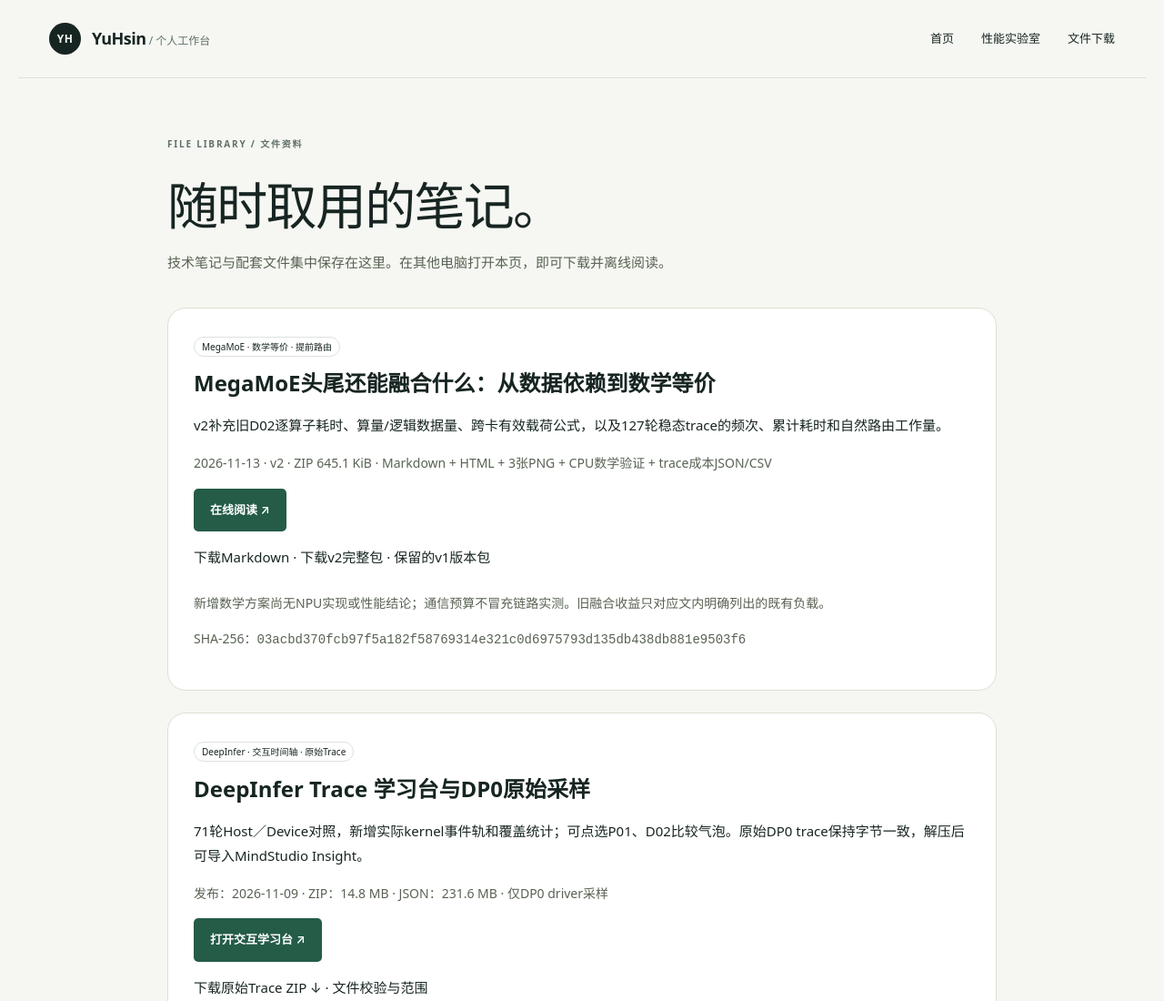
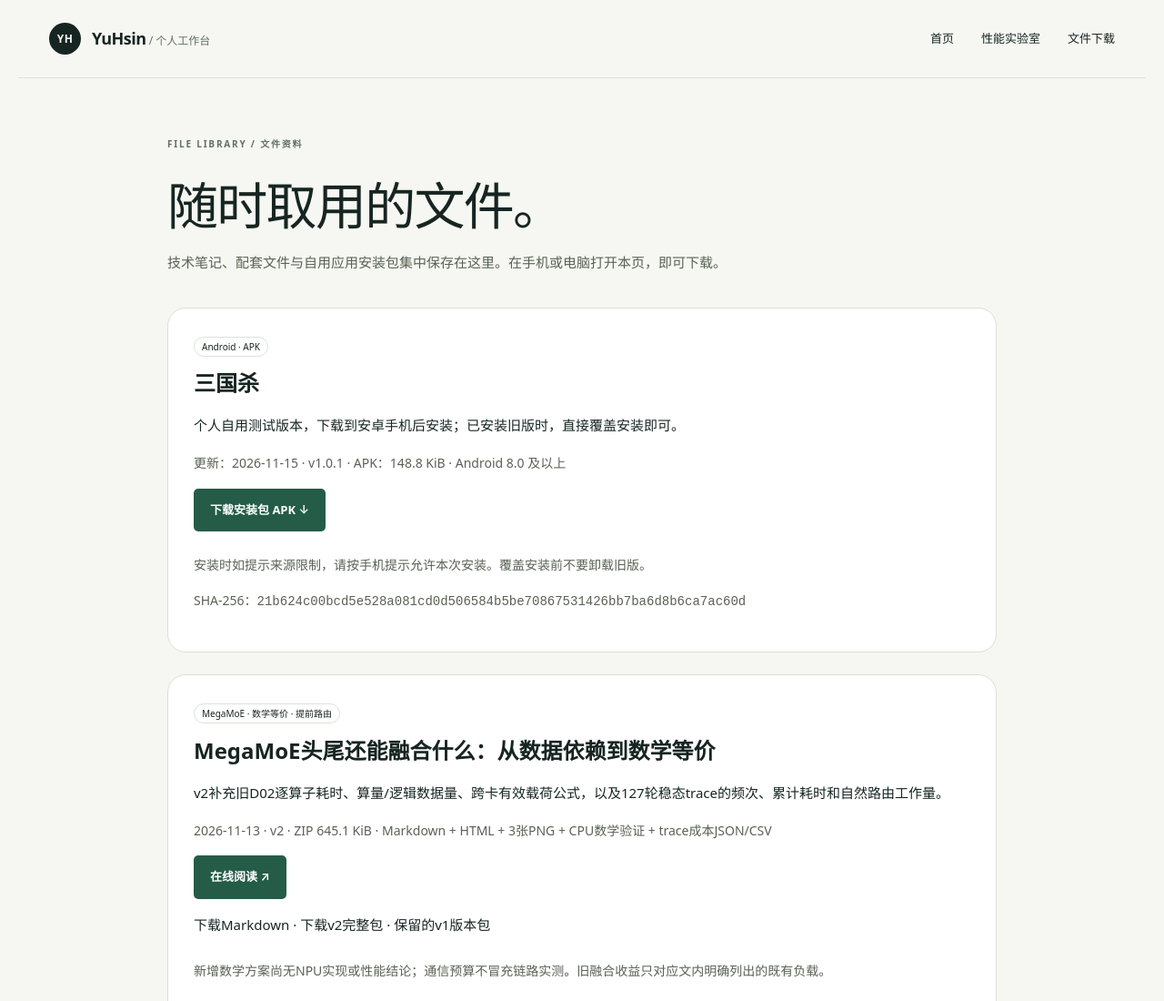
Before and after one commit to zhaoyuhsin/zhaoyuhsin.github.io, a plain HTML site: page downloads/index.html in a window 1280 px wide. Shown: the top 1100 px of the page at 91% size. Drawn offline with Linux system fonts and the light colour scheme.

Commit message:
downloads: add Sanguosha Android APK v1.0.1

```diff
--- a/downloads/index.html
+++ b/downloads/index.html
@@ -3,7 +3,7 @@
 <head>
   <meta charset="utf-8">
   <meta name="viewport" content="width=device-width,initial-scale=1">
-  <meta name="description" content="YuHsin 的文件下载：技术笔记、配图与离线阅读资料。">
+  <meta name="description" content="YuHsin 的文件下载：技术笔记、配图、离线阅读资料与自用应用安装包。">
   <title>文件下载 · YuHsin</title>
   <link rel="icon" href="../assets/favicon.svg" type="image/svg+xml">
   <link rel="stylesheet" href="../assets/home.css">
@@ -27,8 +27,19 @@
   </header>
   <main id="main" class="downloads-main">
     <p class="eyebrow">FILE LIBRARY / 文件资料</p>
-    <h1>随时取用的笔记。</h1>
-    <p class="downloads-intro">技术笔记与配套文件集中保存在这里。在其他电脑打开本页，即可下载并离线阅读。</p>
+    <h1>随时取用的文件。</h1>
+    <p class="downloads-intro">技术笔记、配套文件与自用应用安装包集中保存在这里。在手机或电脑打开本页，即可下载。</p>
+    <article class="file-card" id="sanguosha-android">
+      <span class="small-tag">Android · APK</span>
+      <h2>三国杀</h2>
+      <p>个人自用测试版本，下载到安卓手机后安装；已安装旧版时，直接覆盖安装即可。</p>
+      <p class="file-meta">更新：2026-11-15 · v1.0.1 · APK：148.8 KiB · Android 8.0 及以上</p>
+      <p><a class="button primary" href="files/sanguosha-v1.0.1.apk" download="三国杀-v1.0.1.apk">下载安装包 APK ↓</a></p>
+      <div class="file-notes">
+        <p>安装时如提示来源限制，请按手机提示允许本次安装。覆盖安装前不要卸载旧版。</p>
+        <p>SHA-256：<code style="overflow-wrap:anywhere">21b624c00bcd5e528a081cd0d506584b5be70867531426bb7ba6d8b6ca7ac60d</code></p>
+      </div>
+    </article>
     <article class="file-card" id="megamoe-math-overlap-20261113"><span class="small-tag">MegaMoE · 数学等价 · 提前路由</span><h2>MegaMoE头尾还能融合什么：从数据依赖到数学等价</h2><p>v2补充旧D02逐算子耗时、算量/逻辑数据量、跨卡有效载荷公式，以及127轮稳态trace的频次、累计耗时和自然路由工作量。</p><p class="file-meta">2026-11-13 · v2 · ZIP 645.1 KiB · Markdown + HTML + 3张PNG + CPU数学验证 + trace成本JSON/CSV</p><p><a class="button primary" href="megamoe-math-overlap-20261113.html">在线阅读 ↗</a></p><p><a href="files/megamoe-math-overlap-20261113/article.md" download="MegaMoE头尾还能融合什么：从数据依赖到数学等价.md">下载Markdown</a> · <a href="files/megamoe-math-overlap-20261113-v2.zip" download>下载v2完整包</a> · <a href="files/megamoe-math-overlap-20261113.zip" download>保留的v1版本包</a></p><div class="file-notes"><p>新增数学方案尚无NPU实现或性能结论；通信预算不冒充链路实测。旧融合收益只对应文内明确列出的既有负载。</p><p>SHA-256：<code style="overflow-wrap:anywhere">03acbd370fcb97f5a182f58769314e321c0d6975793d135db438db881e9503f6</code></p></div></article>
 <article class="file-card" id="deepinfer-dp0-trace-20261109"><span class="small-tag">DeepInfer · 交互时间轴 · 原始Trace</span><h2>DeepInfer Trace 学习台与DP0原始采样</h2><p>71轮Host／Device对照，新增实际kernel事件轨和覆盖统计；可点选P01、D02比较气泡。原始DP0 trace保持字节一致，解压后可导入MindStudio Insight。</p><p class="file-meta">发布：2026-11-09 · ZIP：14.8 MB · JSON：231.6 MB · 仅DP0 driver采样</p><p><a class="button primary" href="../deepinfer-trace/">打开交互学习台 ↗</a></p><p><a href="files/deepinfer-dp0-trace-20261109.zip" download="DeepInfer_DP0_原始Trace_71轮.zip">下载原始Trace ZIP ↓</a> · <a href="../deepinfer-trace/trace-manifest.json">文件校验与范围</a></p><div class="file-notes"><p>短中文请求教学负载，不是生产吞吐基准。71轮不是71条请求；kernel覆盖率不等于MFU。ZIP只含DP0原始JSON、说明和校验值。</p><p>SHA-256：<code style="overflow-wrap:anywhere">b6ed43d7da1cffe331153628a0648b8c44a41f66b4a9bd9fb4e3cce6b23f6102</code></p></div></article>
     <article class="file-card" id="megamoe-head-tail-overlap-20261106"><span class="small-tag">MegaMoE · DeepInfer · 依赖与通算重叠</span><h2>MegaMoE通信头尾还能放什么计算？</h2><p>从D02的mHC系数、Gate、MegaMoE、Engram和下一层Attention画清依赖，结合三张图解释引擎CPU异步、CP多流与融合kernel内部流水。区分已实现机制、允许重排的候选，以及需要实测的资源空档。</p><p class="file-meta">发布：2026-11-06 · ZIP：647.5 KiB · 正文 + HTML阅读版 + 3张PNG + 101条教学任务与证据</p><p><a class="button primary" href="megamoe-head-tail-overlap-20261106.html">在线阅读分析 ↗</a></p><p><a href="files/megamoe-head-tail-overlap-20261106/article.md" download="MegaMoE通信头尾还能放什么计算-从算子依赖到引擎流水.md">下载Markdown</a> · <a href="files/megamoe-head-tail-overlap-20261106.zip" download="MegaMoE_通信头尾优化分析_20261106.zip">下载含配图完整包 ↓</a></p><div class="file-notes"><p>候选方案尚无新增NPU实验；图为逻辑示意，任务时间来自既有trace。原始trace、日志及本机环境不随包公开。</p><p>SHA-256：<code style="overflow-wrap:anywhere">e66cd8e6c4ebe8575c8d4fa6365527a934304f4829c15382c1c7b5c151e40cd7</code></p></div></article>
```
Also changed, not shown: 1 other file.
